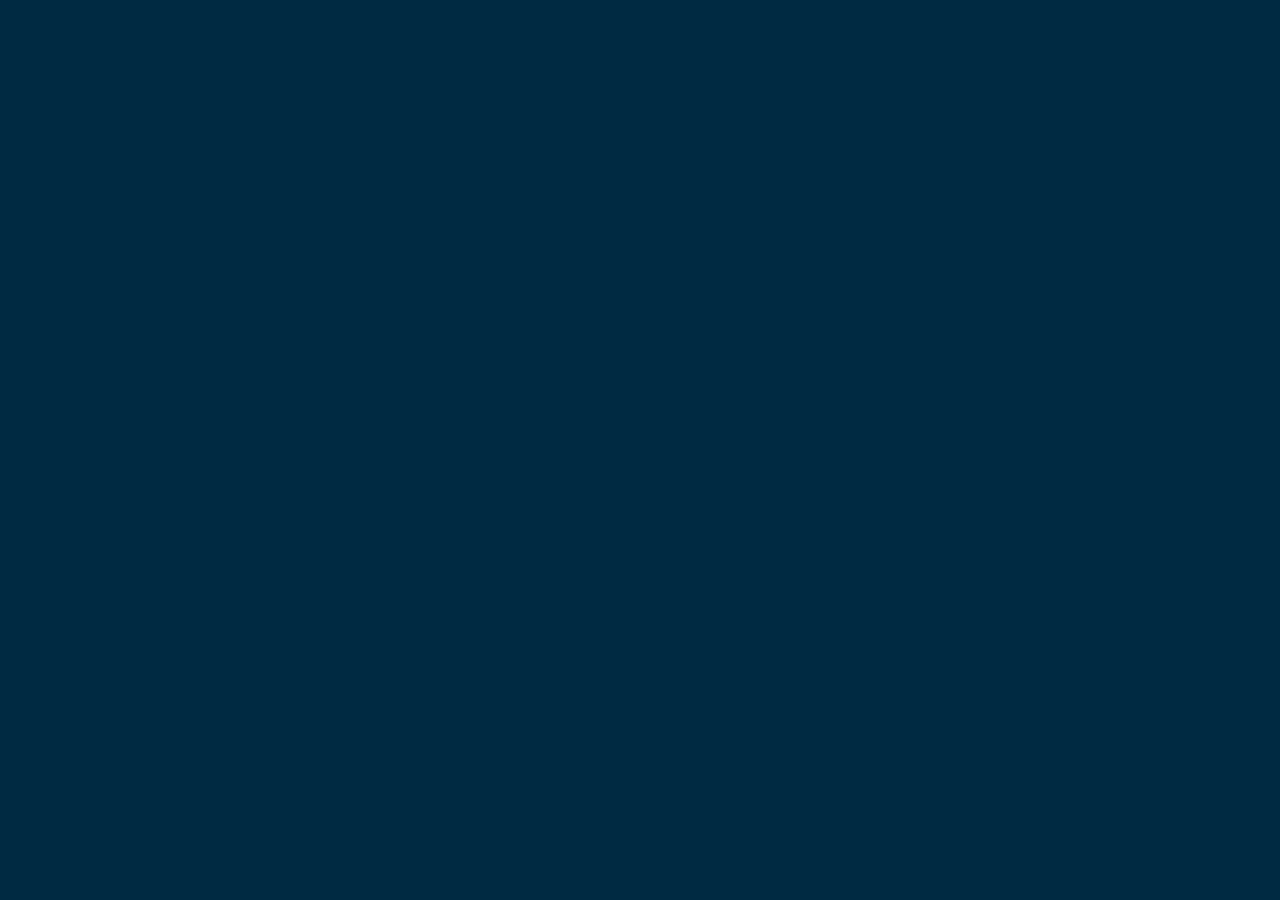
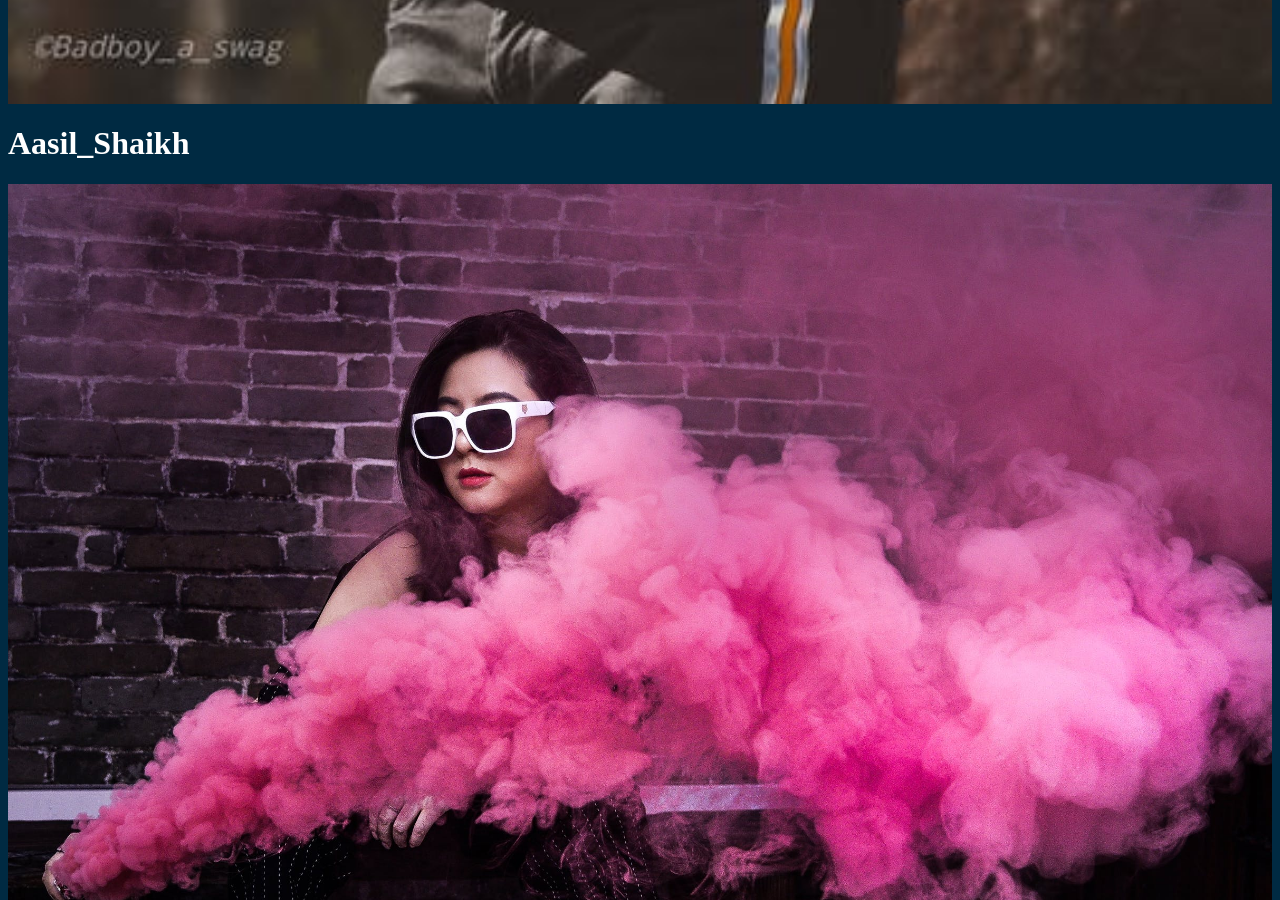
Before and after one commit to Jytang10/photo-sharing-social-media-app, a React (Create React App) app: page / in a window 1280 px wide. Shown: the part 1900-2800 px from the top of the page. Before the commit the page ends 800 px from the top, so only its background shows below. Built offline with nearby package versions, Linux system fonts and the light colour scheme; data requests are answered from the project's data file.

Commit message:
Mapped through people data object

```diff
--- a/src/components/PeopleList.js
+++ b/src/components/PeopleList.js
@@ -1,12 +1,27 @@
 import React, { Component } from 'react'
 
 class PeopleList extends Component {
+
+  renderPeople = () => {
+    if(this.props.people !== undefined){
+      return this.props.people.map(person => {
+        return (
+          <div key={person.id}>
+            <img src={`Albums/${person.name}/${person.profile_pic}.jpeg`} alt="profile pic"/>
+            <div>
+              <h1>{person.name}</h1>
+            </div>
+          </div>
+        )
+      })
+    }
+  }
 
   render() {
     console.log('peoplelist.js', this.props.people)
     return (
       <div style={{color:'white'}}>
-        <p>I am from PeopleList</p>
+        {this.renderPeople()}
       </div>
     )
   }
```
